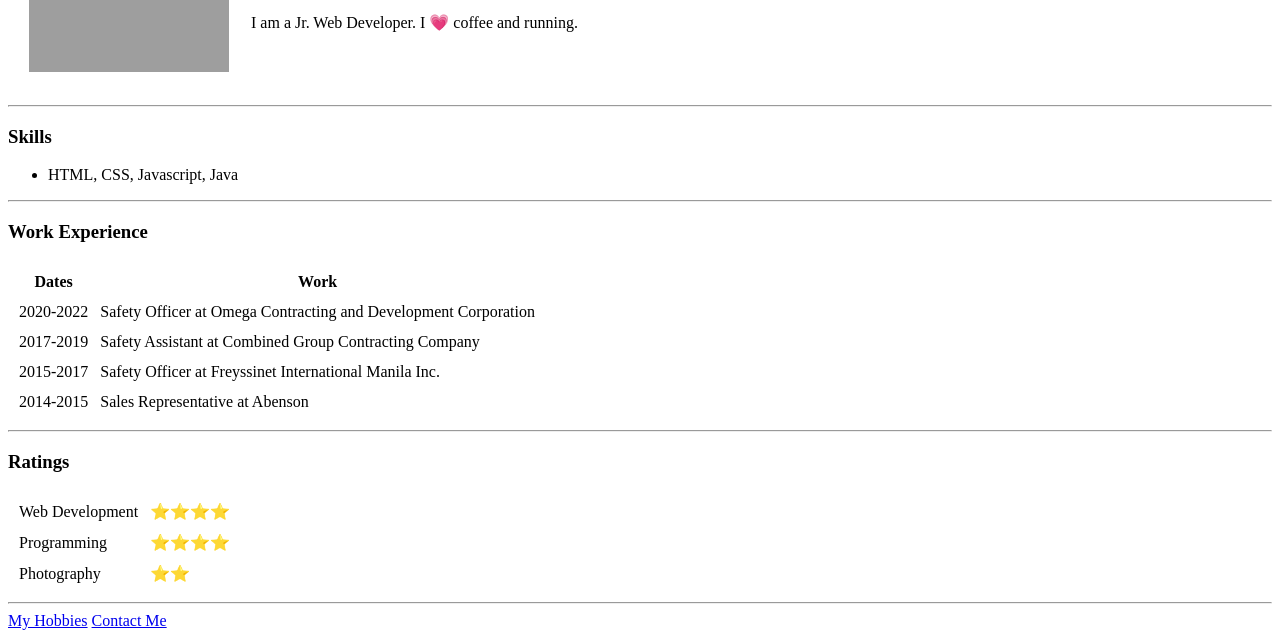
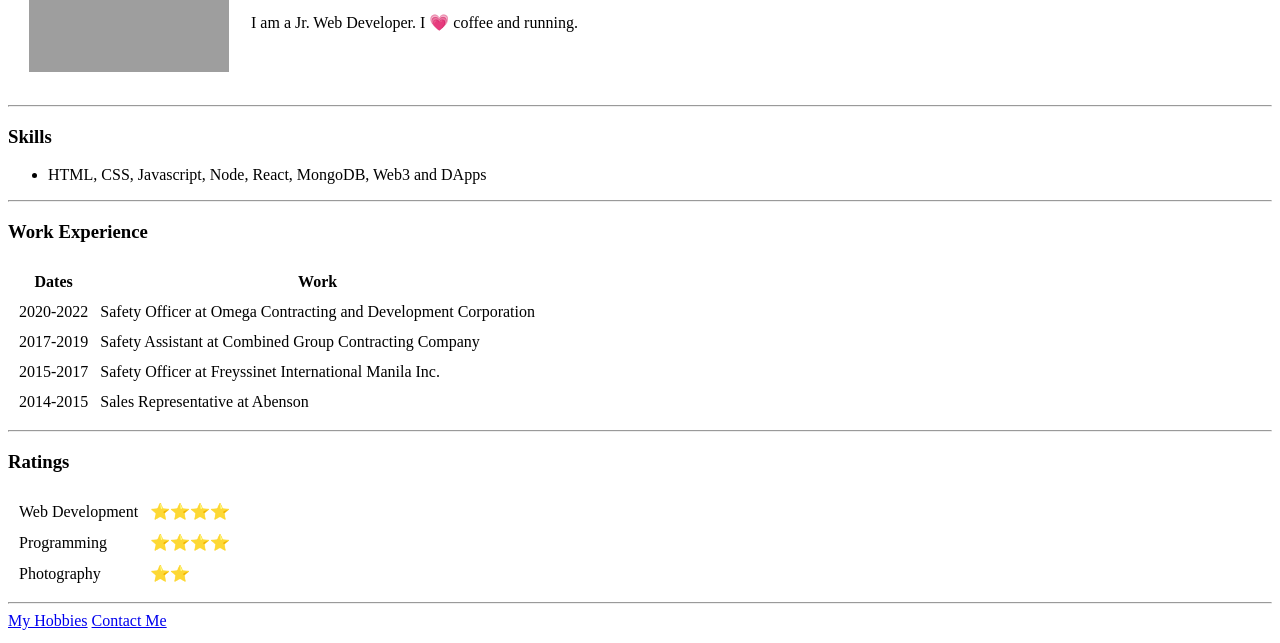
Before and after one commit to karlvindev/cv, a plain HTML site: page index.html in a window 1280 px wide. Shown: the part 157-800 px from the top of the page. Drawn offline with Linux system fonts and the light colour scheme; grey boxes are pictures that could not be loaded.

Commit message:
Update index.html

```diff
--- a/index.html
+++ b/index.html
@@ -16,7 +16,7 @@
     <hr>
     <h3>Skills</h3>
     <ul>
-        <li>HTML, CSS, Javascript, Java</li>
+        <li>HTML, CSS, Javascript, Node, React, MongoDB, Web3 and DApps</li>
     </ul>
     <hr>
     <h3>Work Experience</h3>
```
